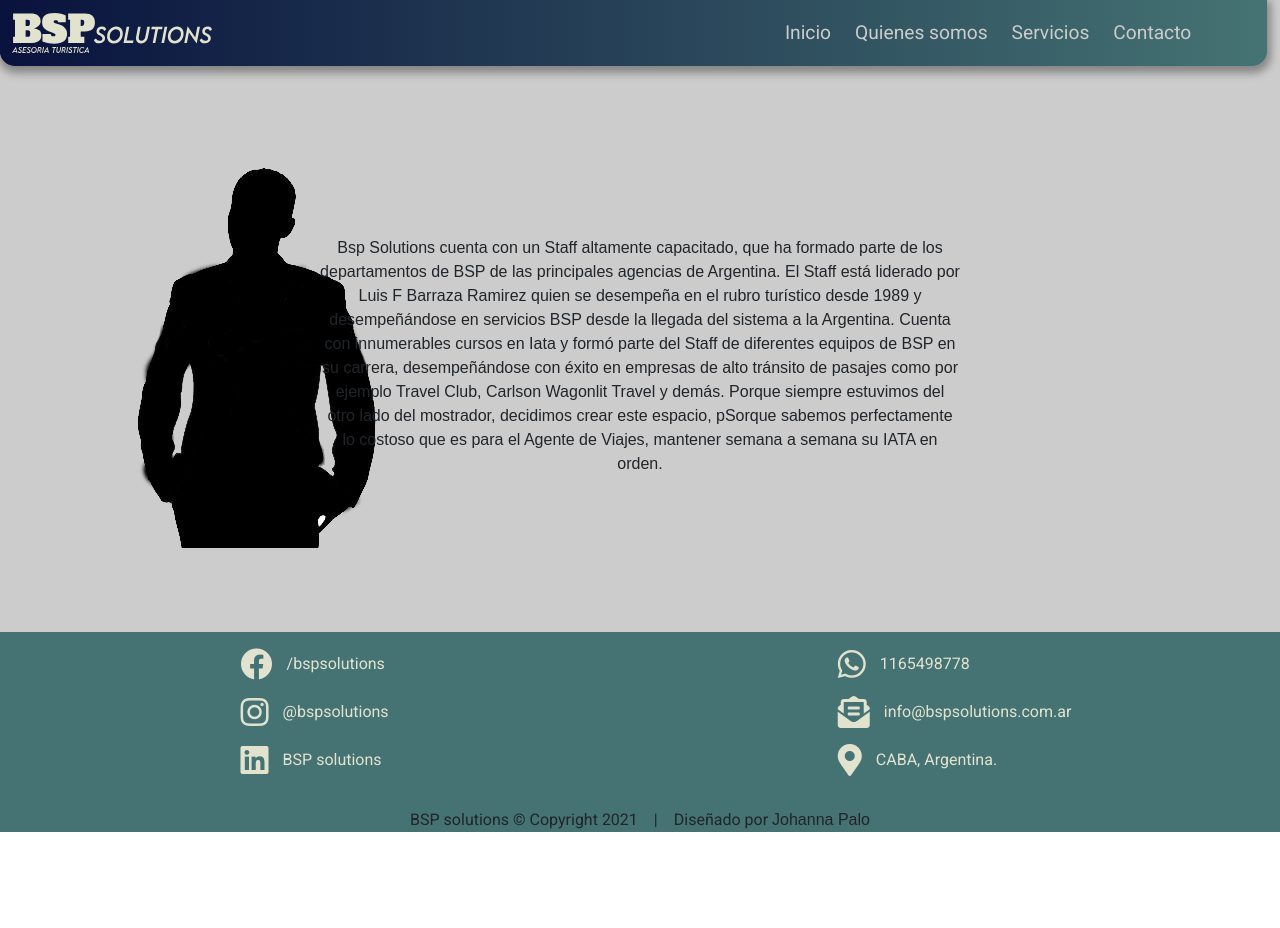
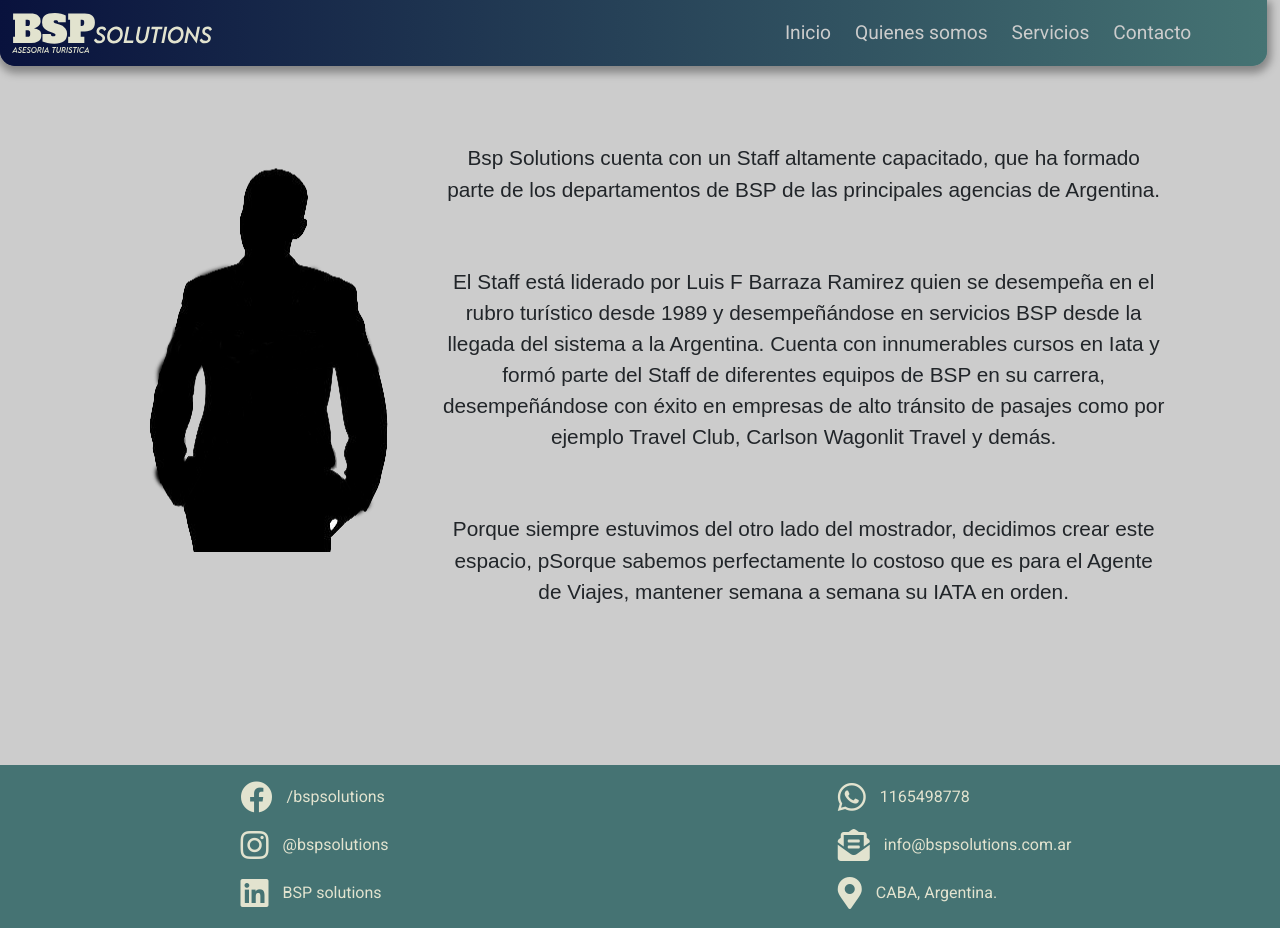
Before and after one commit to JoaPaloBael/bpssolutions, a website: page html/quienesSomos.html in a window 1280 px wide. Shown: the top 928 px of the page. Before the commit the page ends 832 px from the top, so only its background shows below. Drawn offline with nearby package versions, Linux system fonts and the light colour scheme; a web font is replaced by a local one.

Commit message:
Quienes somos

```diff
--- a/html/quienesSomos.html
+++ b/html/quienesSomos.html
@@ -55,20 +55,22 @@
     </header>
     <!-- Main -->
     <main class="quienesSomos">
+        <img src="../assets/quienesSomosFondo.png" alt="">
         <div>
             <p>
                 Bsp Solutions cuenta con un Staff altamente capacitado, que ha formado parte de los departamentos de BSP
                 de las principales agencias de Argentina.
-
+            </p>
+            <p>
                 El Staff está liderado por Luis F Barraza Ramirez quien se desempeña en el rubro turístico desde 1989 y
                 desempeñándose en servicios BSP desde la llegada del sistema a la Argentina.
                 Cuenta con innumerables cursos en Iata y formó parte del Staff de diferentes equipos de BSP en su
                 carrera, desempeñándose con éxito en empresas de alto tránsito de pasajes como por ejemplo Travel Club,
                 Carlson Wagonlit Travel y demás.
-
+            </p>
+            <p>
                 Porque siempre estuvimos del otro lado del mostrador, decidimos crear este espacio, pSorque sabemos
                 perfectamente lo costoso que es para el Agente de Viajes, mantener semana a semana su IATA en orden.
-
             </p>
         </div>
     </main>
--- a/scss/layout/_footer.scss
+++ b/scss/layout/_footer.scss
@@ -1,6 +1,10 @@
 footer{
     background-color: $azul-claro;
     font-family: 'Roboto', sans-serif;
+    position: relative;
+    width: 100%;
+    bottom: 0;
+
     section.redes__footer{
         display: flex;
         flex-direction: row;
--- a/scss/views/_quienesSomos.scss
+++ b/scss/views/_quienesSomos.scss
@@ -1,18 +1,28 @@
 main.quienesSomos{
     background-color: $gris-claro;
-    height: 79vh;
-    padding: 15vh;
+    padding: 15vh 10vh 15vh 15vh;
+    height: 100%;
+    display: flex;
+    justify-content: space-evenly;
+    img{
+        max-height: 27rem;
+    }
     div{
         display: flex;
-        justify-content: center;
-        background-image: url('../../assets/quienesSomosFondo.png');
-        background-repeat: no-repeat;
-        height: 61vh;
+        flex-direction: column;
+        align-items: flex-end;
         p{
             display: flex;
-            max-width: 50vw;
             text-align: center;
             align-items: center;
+            font-size: 1.3rem;
+            padding: 1.4rem;
+            max-width: 48rem;
+            min-width: 20rem;
         }
     }
+
+    @media screen and (max-width: 1200px){
+        background-position: center 2rem;
+    }
 }
```
Also changed, not shown: assets/quienesSomosFondo.svg (added), css/style.css.
